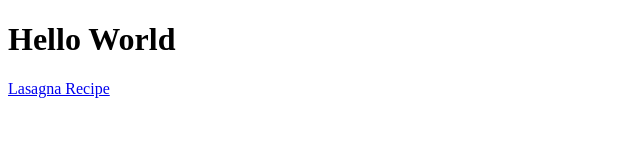
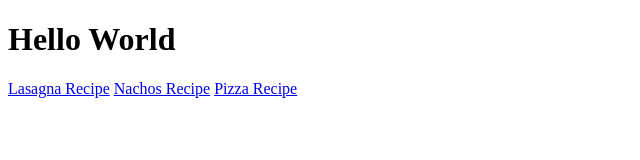
Before and after one commit to colornk/odin-recipes, a plain HTML site: page index.html in a window 1280 px wide. Shown: the whole page, without its empty margins (0-640 px from the left). Drawn offline with Linux system fonts and the light colour scheme.

Commit message:
created links for other recipes

```diff
--- a/index.html
+++ b/index.html
@@ -8,5 +8,7 @@
 <body>
     <h1>Hello World</h1>
     <a href="/odin-recipes/recipes/lasagna.html">Lasagna Recipe</a>
+    <a href="/odin-recipes/recipes/nachos.html">Nachos Recipe</a>
+    <a href="/odin-recipes/recipes/pizza.html">Pizza Recipe</a>
 </body>
 </html>
```
